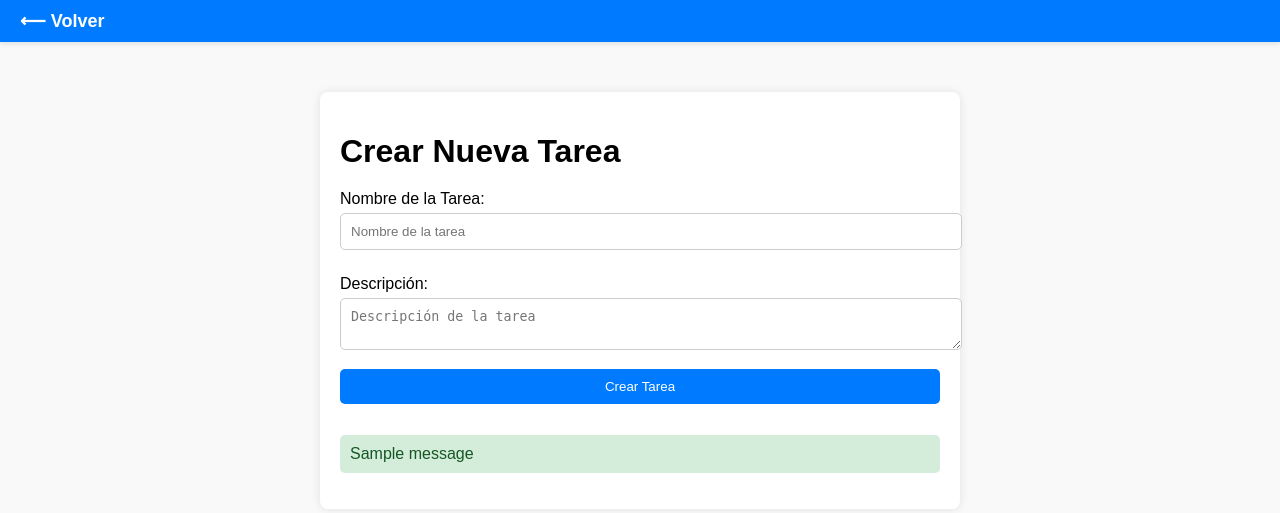
After one commit to alerone/OAuthRSE, a Flask app: page /todo/create in a window 1280 px wide. The commit adds this page. Shown: the top 513 px of the page. Run offline with Flask 3, Linux system fonts and the light colour scheme; the visitor is signed in with stand-in values (Sample User, id 1); tables that the repository leaves empty hold one stand-in row (values such as "Sample post"); one stand-in notice (Sample message) is shown; parts of the project's set-up code (start-up, migrations or seed data) failed here and were passed over; some libraries are stand-ins or nearby versions.

Commit message:
feat: nueva pagina web de ToDos con usuarios

```diff
--- /dev/null
+++ b/app.py
@@ -0,0 +1,39 @@
+from flask import Flask, render_template, url_for, redirect, session
+import hashlib
+import os
+from authlib.integrations.flask_client import OAuth
+from routes.auth import auth_bp, oauth
+from routes.todos import todo_bp
+from db.database import Base, engine
+from db.todo_crud import get_all_todos
+
+
+app = Flask(__name__)
+app.secret_key = hashlib.sha256(os.urandom(1024)).hexdigest()
+
+oauth.init_app(app)
+
+app.register_blueprint(auth_bp)
+app.register_blueprint(todo_bp, url_prefix='/todo')
+
+# Crear las tablas en la base de datos
+Base.metadata.create_all(bind = engine)
+
+
+SCOPES = [
+    "https://www.googleapis.com/auth/userinfo.email",
+    "https://www.googleapis.com/auth/userinfo.profile"
+]
+
+
+@app.route("/")
+def home():
+    user = session.get("user")
+    todos = get_all_todos()
+    if user:
+        return render_template('welcome.html', user = user, todos=todos)
+
+    return render_template("home.html")
+
+if __name__ == "__main__":
+    app.run(host = "0.0.0.0", port = 5000, debug = True)
--- /dev/null
+++ b/db/database.py
@@ -0,0 +1,28 @@
+from sqlalchemy import create_engine, Column, Integer, String
+from sqlalchemy.ext.declarative import declarative_base
+from sqlalchemy.orm import sessionmaker
+import os
+from dotenv import load_dotenv
+
+# Construir la ruta al archivo .env desde la ubicación actual
+BASE_DIR = os.path.abspath(os.path.join(os.path.dirname(__file__), "../"))
+dotenv_path = os.path.join(BASE_DIR, ".env")
+print(dotenv_path)
+load_dotenv(dotenv_path)
+
+DATABASE_CONFIG = {
+    'host': os.getenv('POSTGRES_HOST'),
+    'database': os.getenv('POSTGRES_DB'),
+    'user': os.getenv('POSTGRES_USER'),
+    'password': os.getenv('POSTGRES_PASSWORD'),
+    'port': os.getenv('POSTGRES_PORT')
+}
+
+DATABASE_URL = f"postgresql+psycopg2://{DATABASE_CONFIG['user']}:{DATABASE_CONFIG['password']}@" \
+               f"{DATABASE_CONFIG['host']}:{DATABASE_CONFIG['port']}/{DATABASE_CONFIG['database']}"
+print(DATABASE_URL)
+
+engine = create_engine(DATABASE_URL)
+SessionLocal = sessionmaker(autocommit = False, autoflush = False, bind = engine)
+
+Base = declarative_base()
--- /dev/null
+++ b/routes/auth.py
@@ -0,0 +1,65 @@
+from flask import Blueprint, redirect, url_for, session, render_template
+from authlib.integrations.flask_client import OAuth
+import json
+from pathlib import Path
+from db.user_crud import create_user, get_user_by_email
+
+secrets_path = Path(__file__).resolve().parent / "secrets.json"
+secrets = json.loads(secrets_path.read_text())["installed"]
+
+auth_bp = Blueprint('auth', __name__)
+
+oauth = OAuth()
+
+SCOPES = [
+    "https://www.googleapis.com/auth/userinfo.email",
+    "https://www.googleapis.com/auth/userinfo.profile"
+]
+
+oauth.register(
+    "google",
+    client_id = secrets["client_id"],
+    client_secret = secrets["client_secret"],
+    access_token_url = secrets["token_uri"],
+    authorize_url = secrets["auth_uri"],
+    api_base_url = 'https://www.googleapis.com/oauth2/v1/',
+    client_kwargs = {
+        "scope": " ".join(SCOPES)
+    },
+)
+
+@auth_bp.route("/login")
+def login():
+    redirect_uri = url_for('auth.authorize', _external = True)
+    return oauth.google.authorize_redirect(redirect_uri, prompt = 'select_account')
+
+@auth_bp.route("/logout")
+def logout():
+    session.pop('user', None)
+    return redirect('/')
+
+
+
+@auth_bp.route("/auth/callback")
+def authorize():
+    token = oauth.google.authorize_access_token()
+    user_info = oauth.google.get('userinfo').json()
+    user = get_user_by_email(user_info.get('email'))
+    if user is None:
+        user = create_user(user_info.get('name'), user_info.get('email'), user_info.get('picture'))
+        session['user'] = {
+            'id': user.id,
+            'name': user.name,
+            'email': user.email,
+            'picture': user_info.get('picture')
+        }
+        return redirect('/')
+
+    session['user'] = {
+        'id': user.id,
+        'name': user.name,
+        'email': user.email,
+        'picture': user_info.get('picture')
+    }
+    print(user_info)
+    return redirect('/')
--- /dev/null
+++ b/routes/todos.py
@@ -0,0 +1,25 @@
+from flask import Blueprint, render_template, request, redirect, url_for, flash, session
+from db.todo_crud import create_todo
+
+todo_bp = Blueprint('todo', __name__)
+
+@todo_bp.route('/create', methods=['GET', 'POST'])
+def create():
+    if 'user' not in session:
+        flash("Debes iniciar sesión para crear una tarea", 'error')
+        return redirect(url_for('auth.login'))
+
+    if request.method == 'POST':
+        name = request.form['name']
+        description = request.form['description']
+
+        if not name:
+            flash('El nombre es obligatorio', 'error')
+            return render_template('create_todo.html')
+        print("created by", session['user']['id'])
+
+        create_todo(name=name, description=description, created_by=session['user']['id'])
+        flash('Tarea creada con éxito!', 'success')
+        return redirect(url_for('todo.create'))
+
+    return render_template('create_todo.html')
--- /dev/null
+++ b/static/create_todo.css
@@ -0,0 +1,86 @@
+body {
+    font-family: Arial, sans-serif;
+    margin: 0;
+    padding: 0;
+    background-color: #f9f9f9;
+}
+
+.container {
+    max-width: 600px;
+    margin: 50px auto;
+    background: white;
+    padding: 20px;
+    border-radius: 8px;
+    box-shadow: 0 0 10px rgba(0, 0, 0, 0.1);
+}
+
+.header {
+    background-color: #007bff; /* Azul */
+    color: white;
+    padding: 10px 20px;
+    text-align: left;
+    font-size: 18px;
+    position: sticky;
+    top: 0; /* Fija el header en la parte superior */
+    z-index: 1000; /* Asegura que esté encima de otros elementos */
+    box-shadow: 0 2px 5px rgba(0, 0, 0, 0.1);
+}
+
+.header .back-btn {
+    color: white;
+    text-decoration: none;
+    font-weight: bold;
+}
+
+.header .back-btn:hover {
+    text-decoration: underline;
+}
+
+h1 {
+    margin-bottom: 20px;
+}
+
+label {
+    display: block;
+    margin: 10px 0 5px;
+}
+
+input, textarea, button {
+    width: 100%;
+    padding: 10px;
+    margin-bottom: 15px;
+    border: 1px solid #ccc;
+    border-radius: 5px;
+}
+
+button {
+    background-color: #007bff;
+    color: white;
+    border: none;
+    cursor: pointer;
+}
+
+button:hover {
+    background-color: #0056b3;
+}
+
+.messages {
+    list-style-type: none;
+    padding: 0;
+}
+
+.messages li {
+    padding: 10px;
+    margin-bottom: 10px;
+    border-radius: 5px;
+}
+
+.messages li.success {
+    background-color: #d4edda;
+    color: #155724;
+}
+
+.messages li.error {
+    background-color: #f8d7da;
+    color: #721c24;
+}
--- /dev/null
+++ b/templates/create_todo.html
@@ -0,0 +1,38 @@
+<!DOCTYPE html>
+<html lang="en">
+
+<head>
+    <meta charset="UTF-8">
+    <meta name="viewport" content="width=device-width, initial-scale=1.0">
+    <title>Crear Tarea</title>
+    <link rel="stylesheet" href="{{ url_for('static', filename='create_todo.css') }}">
+</head>
+
+<body>
+    <div class="header">
+        <a href="{{ url_for('home') }}" class="back-btn">⟵ Volver</a>
+    </div>
+    <div class="container">
+        <h1>Crear Nueva Tarea</h1>
+        <form action="" method="POST">
+            <label for="name">Nombre de la Tarea:</label>
+            <input type="text" id="name" name="name" placeholder="Nombre de la tarea" required>
+
+            <label for="description">Descripción:</label>
+            <textarea id="description" name="description" placeholder="Descripción de la tarea"></textarea>
+
+            <button type="submit">Crear Tarea</button>
+        </form>
+        {% with messages = get_flashed_messages(with_categories=true) %}
+        {% if messages %}
+        <ul class="messages">
+            {% for category, message in messages %}
+            <li class="{{ category }}">{{ message }}</li>
+            {% endfor %}
+        </ul>
+        {% endif %}
+        {% endwith %}
+    </div>
+</body>
+
+</html>
--- a/templates/home.html
+++ b/templates/home.html
@@ -12,7 +12,7 @@
     <div class="container">
         <h1>Bienvenido</h1>
         <p>Inicia sesión para continuar</p>
-        <a href="{{ url_for('login') }}" class="btn">Inicia sesión con Google</a>
+        <a href="{{ url_for('auth.login') }}" class="btn">Inicia sesión con Google</a>
     </div>
 </body>
 
```
Also changed, not shown: db/models.py (added, +27 -0 lines), db/todo_crud.py (added, +24 -0 lines), db/user_crud.py (added, +36 -0 lines), docker-compose.yml (added, +14 -0 lines), server.py (deleted, +0 -64 lines), static/welcome.css (+105 -18 lines), templates/welcome.html (+33 -4 lines), db/__init__.py (added), routes/__init__.py (added), 2 other files.
